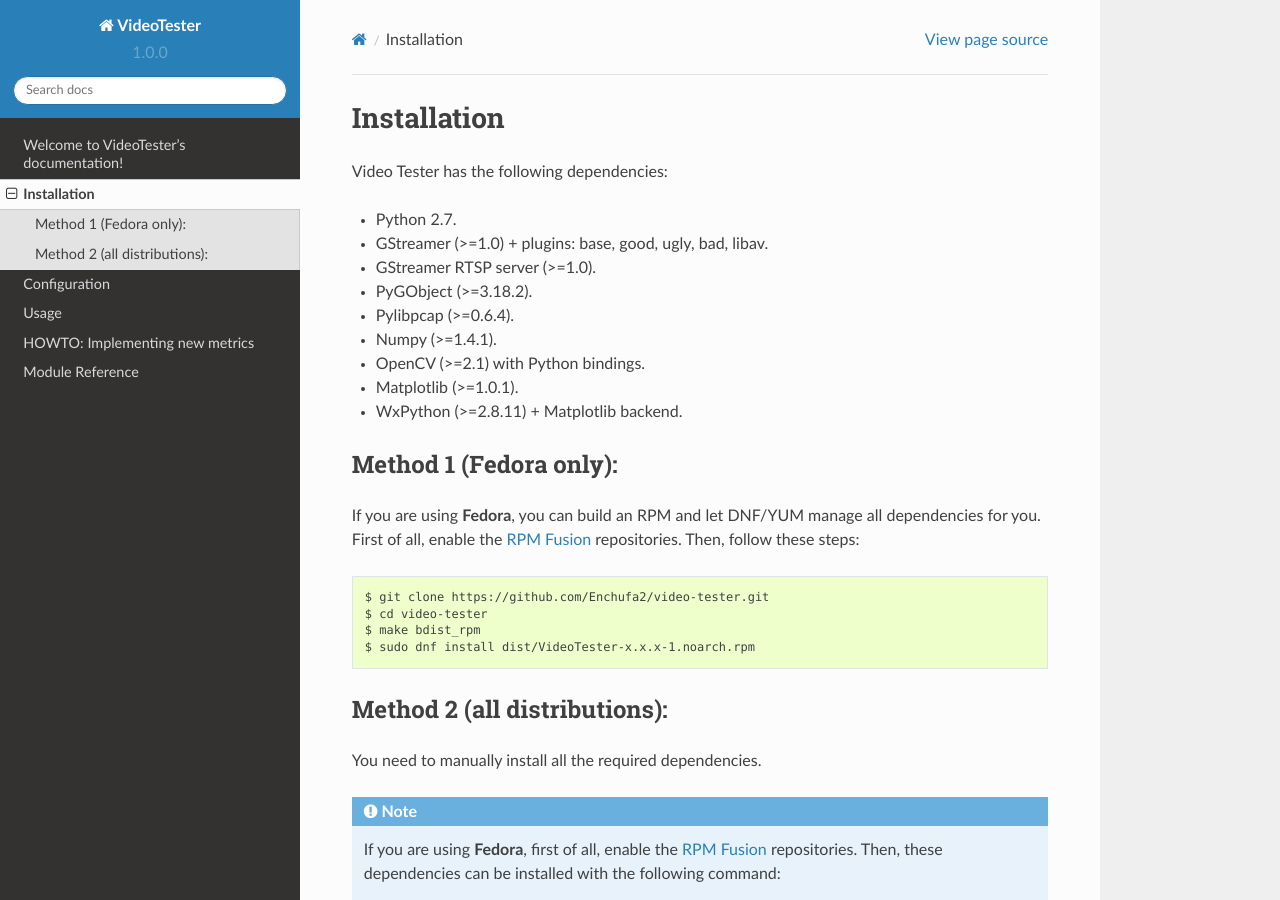
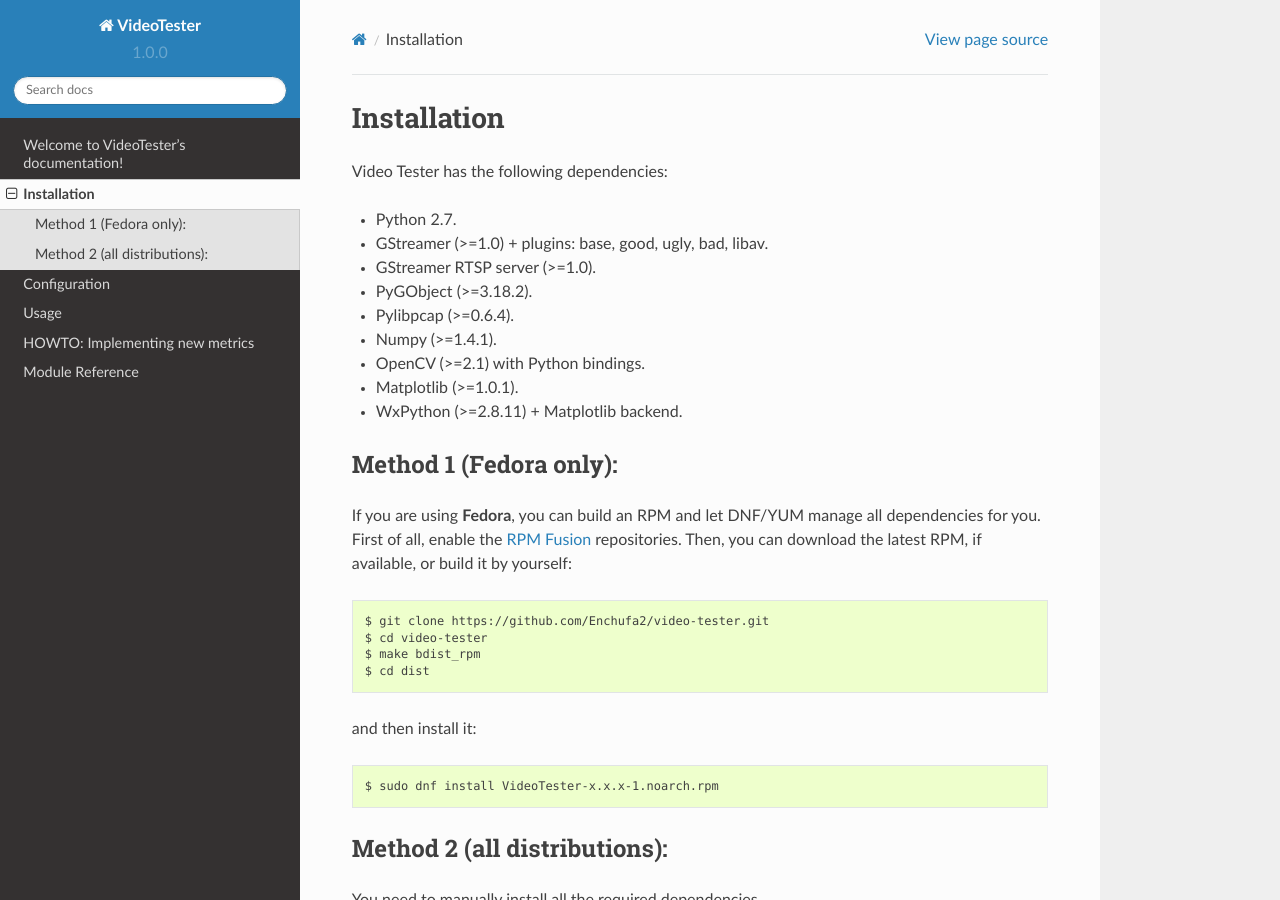
Before and after one commit to Enchufa2/video-tester, a Sphinx documentation site: the page built from doc/sphinx/installation.rst, in a window 1280 px wide and 900 px high. Built offline with Sphinx 7.4.7 and the Read the Docs theme 2.0.0, drawn with Linux system fonts in a browser that asks for light colours; the version number is read from the project's files by our own code.

Commit message:
update installation

```diff
--- a/doc/sphinx/installation.rst
+++ b/doc/sphinx/installation.rst
@@ -16,12 +16,16 @@ Video Tester has the following dependencies:
 Method 1 (Fedora only):
 -----------------------
 
-If you are using **Fedora**, you can build an RPM and let DNF/YUM manage all dependencies for you. First of all, enable the `RPM Fusion <http://rpmfusion.org/>`_ repositories. Then, follow these steps::
+If you are using **Fedora**, you can build an RPM and let DNF/YUM manage all dependencies for you. First of all, enable the `RPM Fusion <http://rpmfusion.org/>`_ repositories. Then, you can download the latest RPM, if available, or build it by yourself::
 
   $ git clone https://github.com/Enchufa2/video-tester.git
   $ cd video-tester
   $ make bdist_rpm
-  $ sudo dnf install dist/VideoTester-x.x.x-1.noarch.rpm
+  $ cd dist
+
+and then install it::
+
+  $ sudo dnf install VideoTester-x.x.x-1.noarch.rpm
 
 Method 2 (all distributions):
 -----------------------------
```
Also changed, not shown: README.md (+6 -2 lines).
